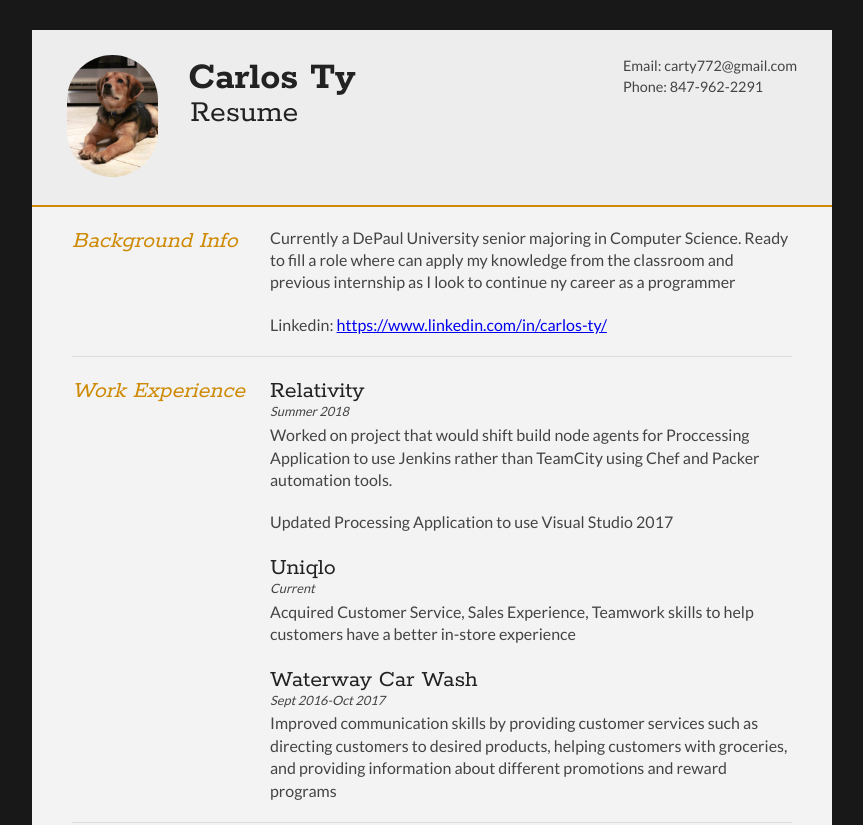
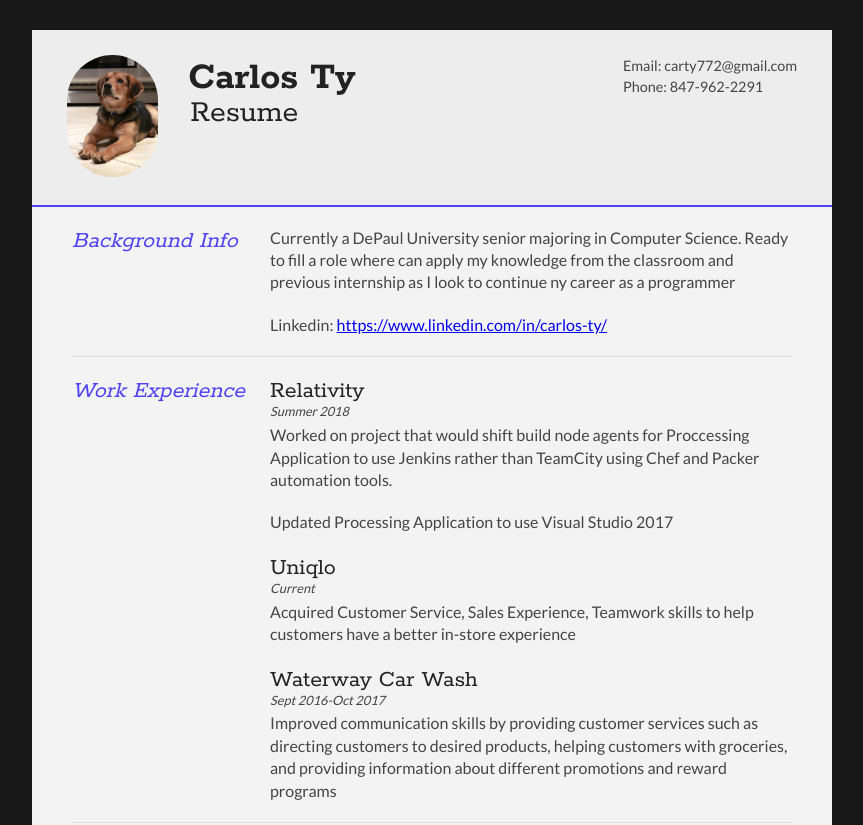
Before and after one commit to carty1/carty1.github.io, a plain HTML site: page index.html in a window 1280 px wide. Shown: the top 825 px of the page, without its empty margins (208-1071 px from the left). Drawn offline with Linux system fonts and the light colour scheme.

Commit message:
Update Colors

```diff
--- a/style.css
+++ b/style.css
@@ -31,7 +31,7 @@ p {
 
 .mainDetails {
 	padding: 25px 35px;
-	border-bottom: 2px solid #cf8a05;
+	border-bottom: 2px solid #4e42f4;
 	background: #ededed;
 }
 
@@ -95,7 +95,7 @@ p {
 }
 
 #contactDetails ul li a:hover {
-	color: #cf8a05;
+	color: #4e42f4;
 }
 
 
@@ -126,7 +126,7 @@ section:last-child {
 	font-family: 'Rokkitt', Helvetica, Arial, sans-serif;
 	font-style: italic;
 	font-size: 1.5em;
-	color: #cf8a05;
+	color: #4e42f4;
 }
 
 .sectionContent h2 {
```
